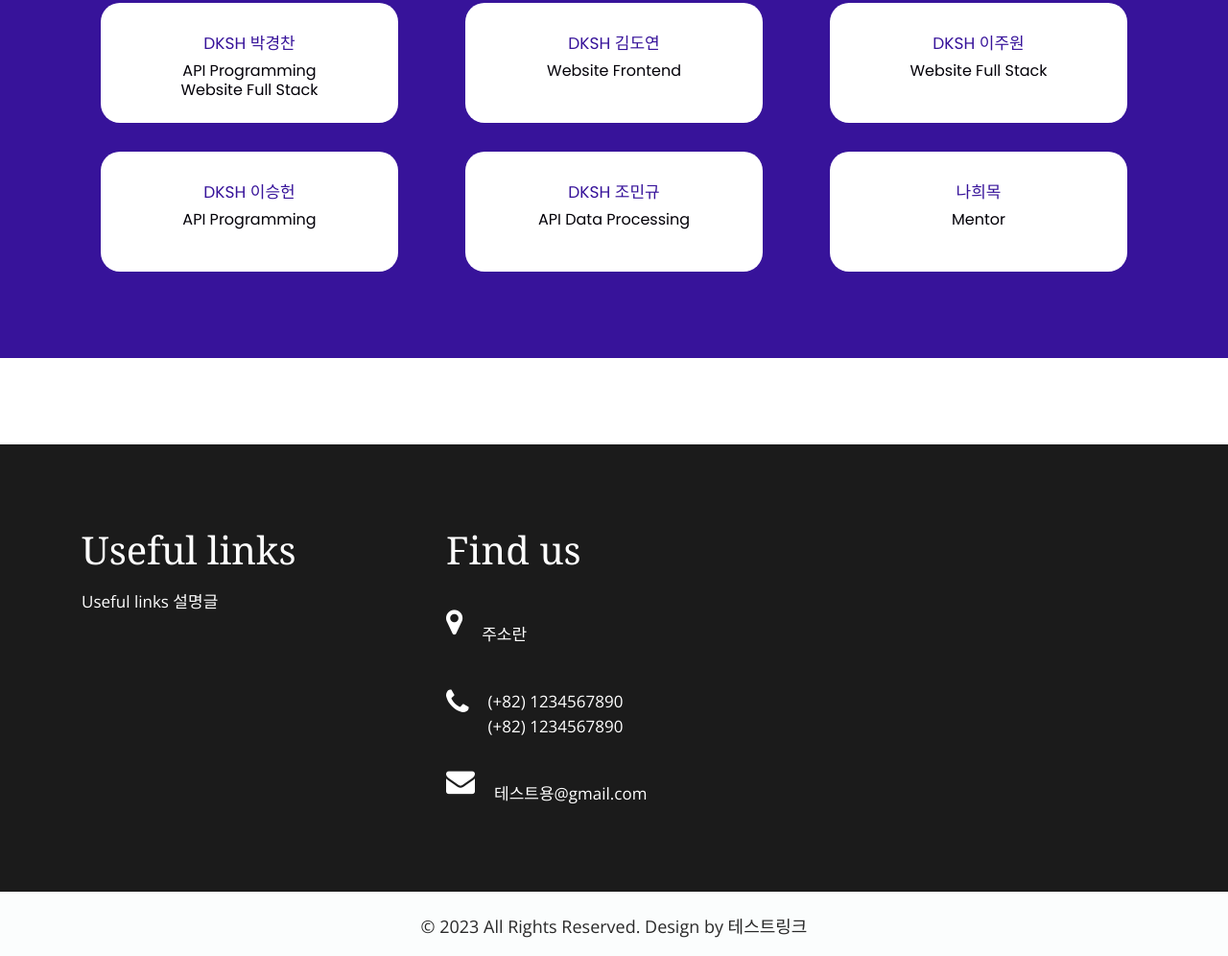
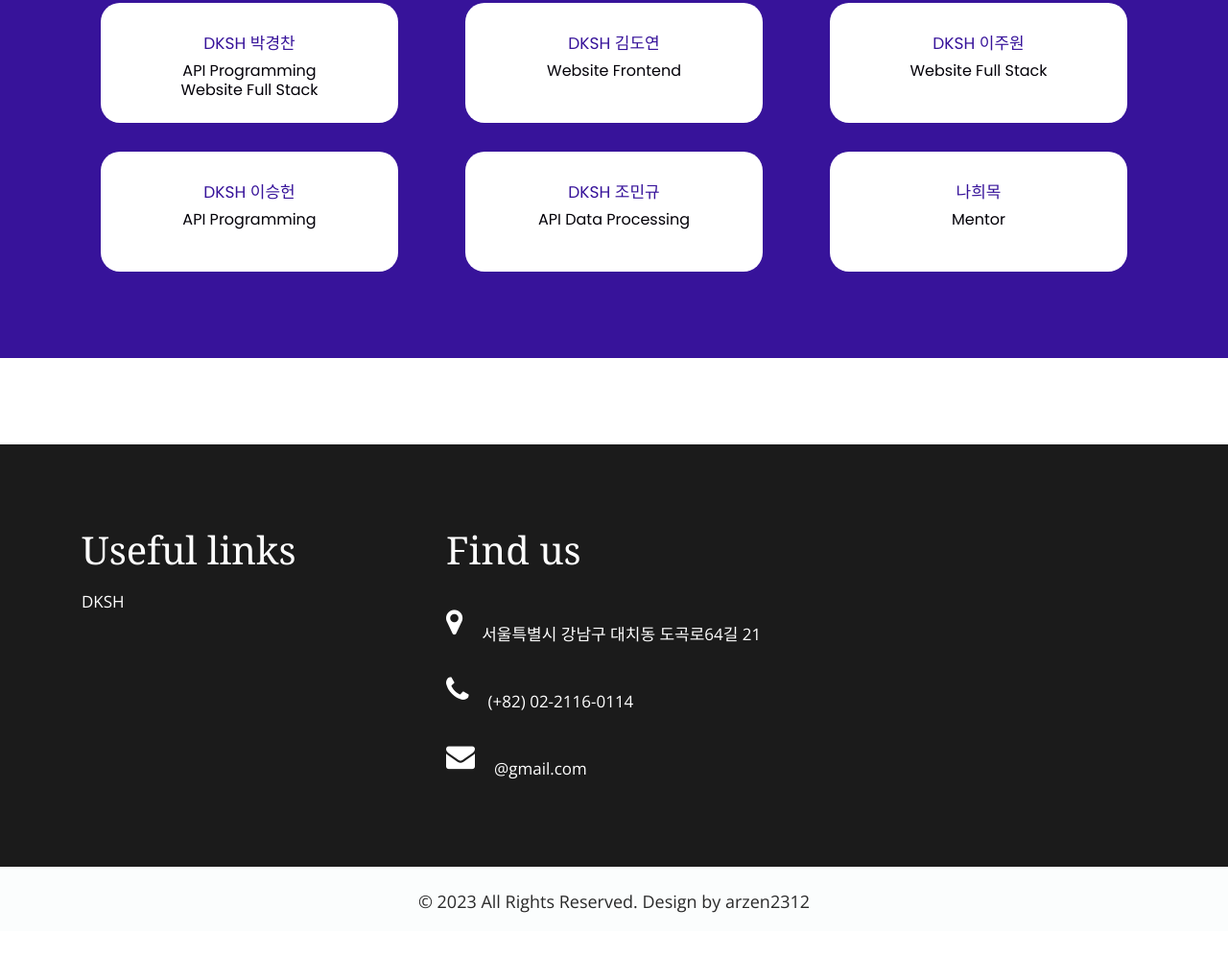
Before and after one commit to zen2312/dish, a plain HTML site: page index.html in a window 1280 px wide. Shown: the part 3332-4328 px from the top of the page at 96% size. After the commit the page ends 4302 px from the top, so only its background shows below. Drawn offline with nearby package versions, Linux system fonts and the light colour scheme.

Commit message:
Update index.html

```diff
--- a/index.html
+++ b/index.html
@@ -181,7 +181,7 @@
                   </div>
                </div>
                <div class="col-md-12">
-                  <a class="read_more" href="#">Read More</a>
+                  <a class="read_more" href="https://github.com/DPChanny">Read More<a></a>
                </div>
             </div>
          </div>
@@ -260,17 +260,17 @@
                <div class="row">
                   <div class="col-md-4">
                      <h3>Useful links</h3>
-                     <p>Useful links 설명글 </p>
+                     <p>DKSH </p>
                   </div>
                   <div class="col-md-4">
                      <div class="fid_box">
                         <h3>Find us  </h3>
                         <ul class="location_icon">
-                           <li><a href="#"><i class="fa fa-map-marker" aria-hidden="true"></i></a><br> 주소란</li>
+                           <li><a href="#"><i class="fa fa-map-marker" aria-hidden="true"></i></a><br> 서울특별시 강남구 대치동 도곡로64길 21</li>
                            <li><a href="#"><i class="fa fa-phone" aria-hidden="true"></i></a><br>
-                              (+82) 1234567890<br> (+82) 1234567890
+                              (+82) 02-2116-0114<br>
                            </li>
-                           <li><a href="#"><i class="fa fa-envelope" aria-hidden="true"></i></a><br> 테스트용@gmail.com</li>
+                           <li><a href="#"><i class="fa fa-envelope" aria-hidden="true"></i></a><br> @gmail.com</li>
                         </ul>
                      </div>
                   </div>
@@ -282,7 +282,7 @@
                <div class="container">
                   <div class="row">
                      <div class="col-md-12">
-                        <p>© 2023 All Rights Reserved. Design by<a href="https://www.google.com/"> 테스트링크</a></p>
+                        <p>© 2023 All Rights Reserved. Design by<a href="https://dankook.sen.hs.kr"> arzen2312</a></p>
                      </div>
                   </div>
                </div>
```
